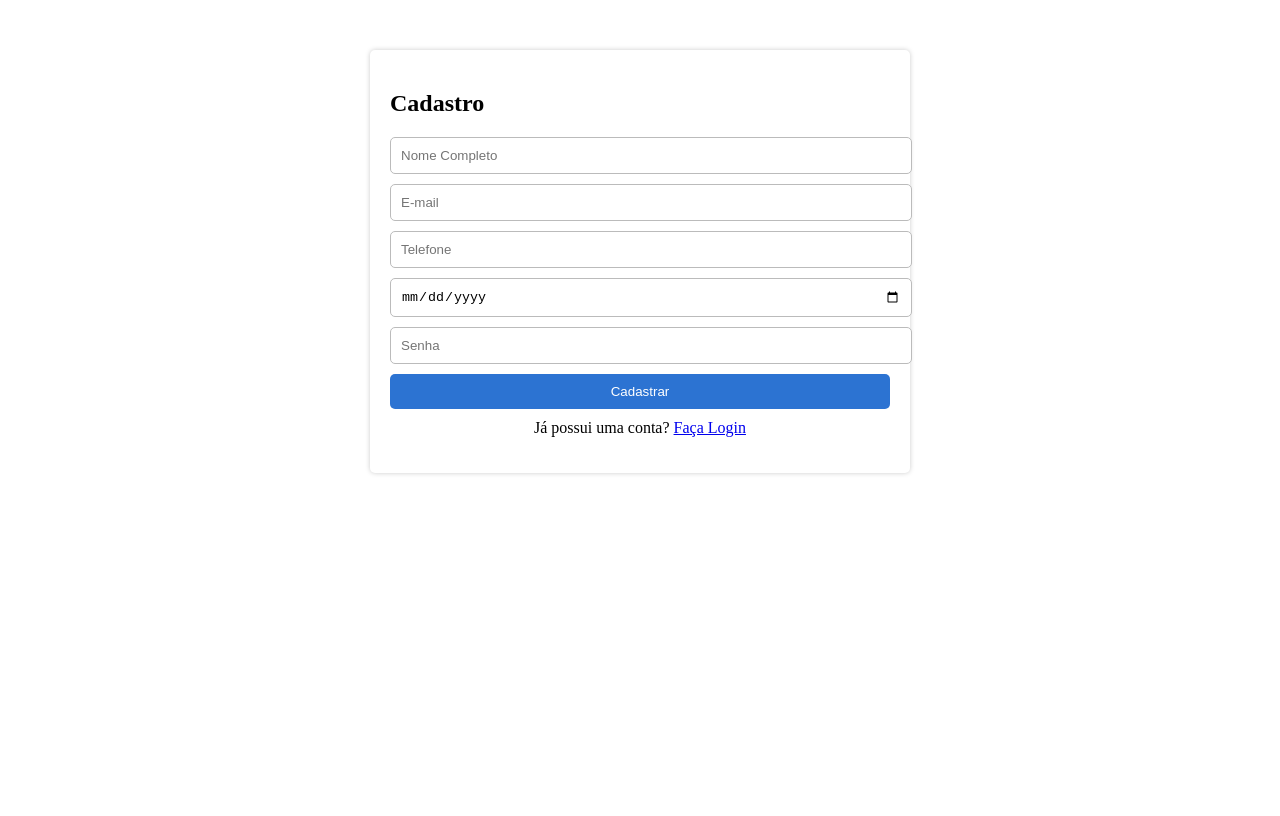
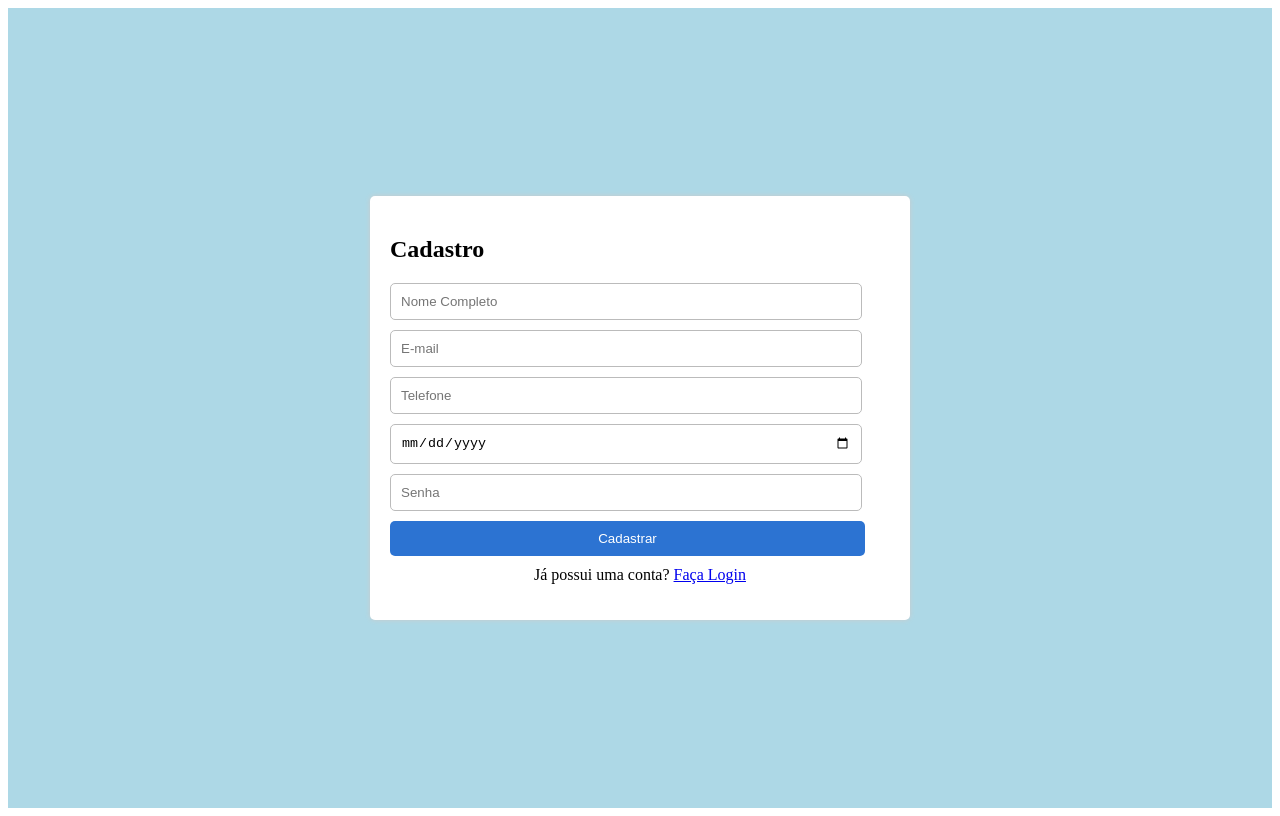
Before and after one commit to sthefanycarneiro/PROJETO-FACULDADE, a React (Create React App) app in the folder frontend/: page /register in a window 1280 px wide. Built offline with nearby package versions, Linux system fonts and the light colour scheme.

Commit message:
ajustando background

```diff
--- a/frontend/src/components/Login.js
+++ b/frontend/src/components/Login.js
@@ -17,15 +17,24 @@ const LoginContainer = styled.div`
 `;
 
 const Input = styled.input`
-  width: 100%;
+  width: 90%;
   padding: 10px;
   margin-bottom: 10px;
   border: 1px solid #bbb;
   border-radius: 5px;
 `;
 
+const PageBackground = styled.div`
+  width: 100%;
+  height: 100vh; /* Preenche toda a altura da tela */
+  background-color: #add8e6; /* Azul claro */
+  display: flex;
+  justify-content: center;
+  align-items: center;
+`;
+
 const Button = styled.button`
-  width: 100%;
+  width: 96%;
   padding: 10px;
   background-color: #2c73d2;
   color: white;
@@ -70,6 +79,7 @@ const Login = () => {
   };
 
   return (
+    <PageBackground>
     <LoginContainer>
       <h2>Login</h2>
       <form onSubmit={handleSubmit}>
@@ -91,6 +101,7 @@ const Login = () => {
         Não possui uma conta? <Link to="/register">Cadastre-se</Link>
       </RegisterLink>
     </LoginContainer>
+    </PageBackground>
   );
 };
 
--- a/frontend/src/components/Register.js
+++ b/frontend/src/components/Register.js
@@ -17,15 +17,24 @@ const RegisterContainer = styled.div`
 `;
 
 const Input = styled.input`
-  width: 100%;
+  width: 90%;
   padding: 10px;
   margin-bottom: 10px;
   border: 1px solid #bbb;
   border-radius: 5px;
 `;
 
+const PageBackground = styled.div`
+  width: 100%;
+  height: 100vh; /* Preenche toda a altura da tela */
+  background-color: #add8e6; /* Azul claro */
+  display: flex;
+  justify-content: center;
+  align-items: center;
+`;
+
 const Button = styled.button`
-  width: 100%;
+  width: 95%;
   padding: 10px;
   background-color: #2c73d2;
   color: white;
@@ -73,6 +82,7 @@ const Register = () => {
   };
 
   return (
+    <PageBackground>
     <RegisterContainer>
       <h2>Cadastro</h2>
       <form onSubmit={handleSubmit}>
@@ -112,6 +122,7 @@ const Register = () => {
         Já possui uma conta? <Link to="/login">Faça Login</Link>
       </LoginLink>
     </RegisterContainer>
+    </PageBackground>
   );
 };
 
```
